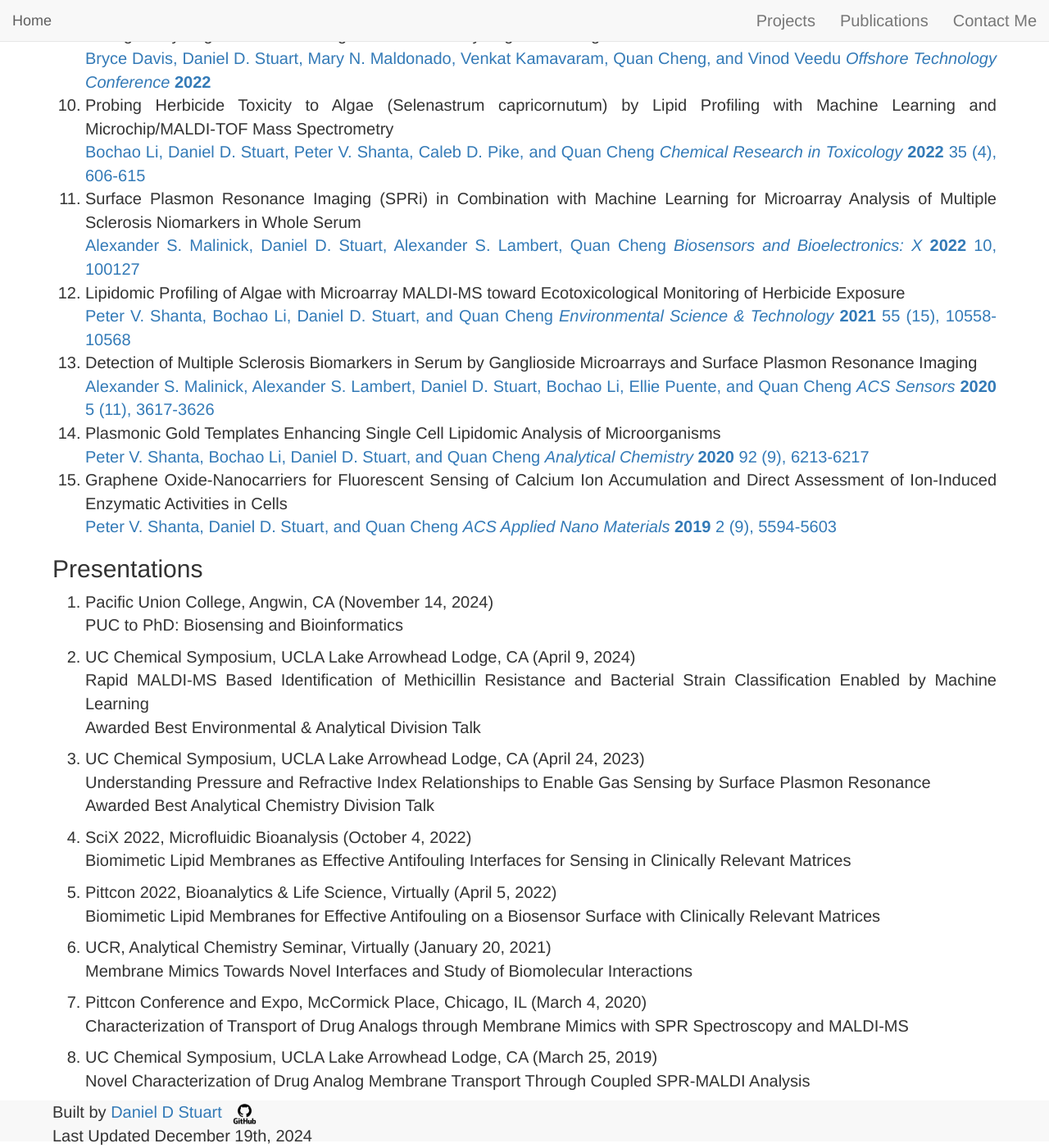
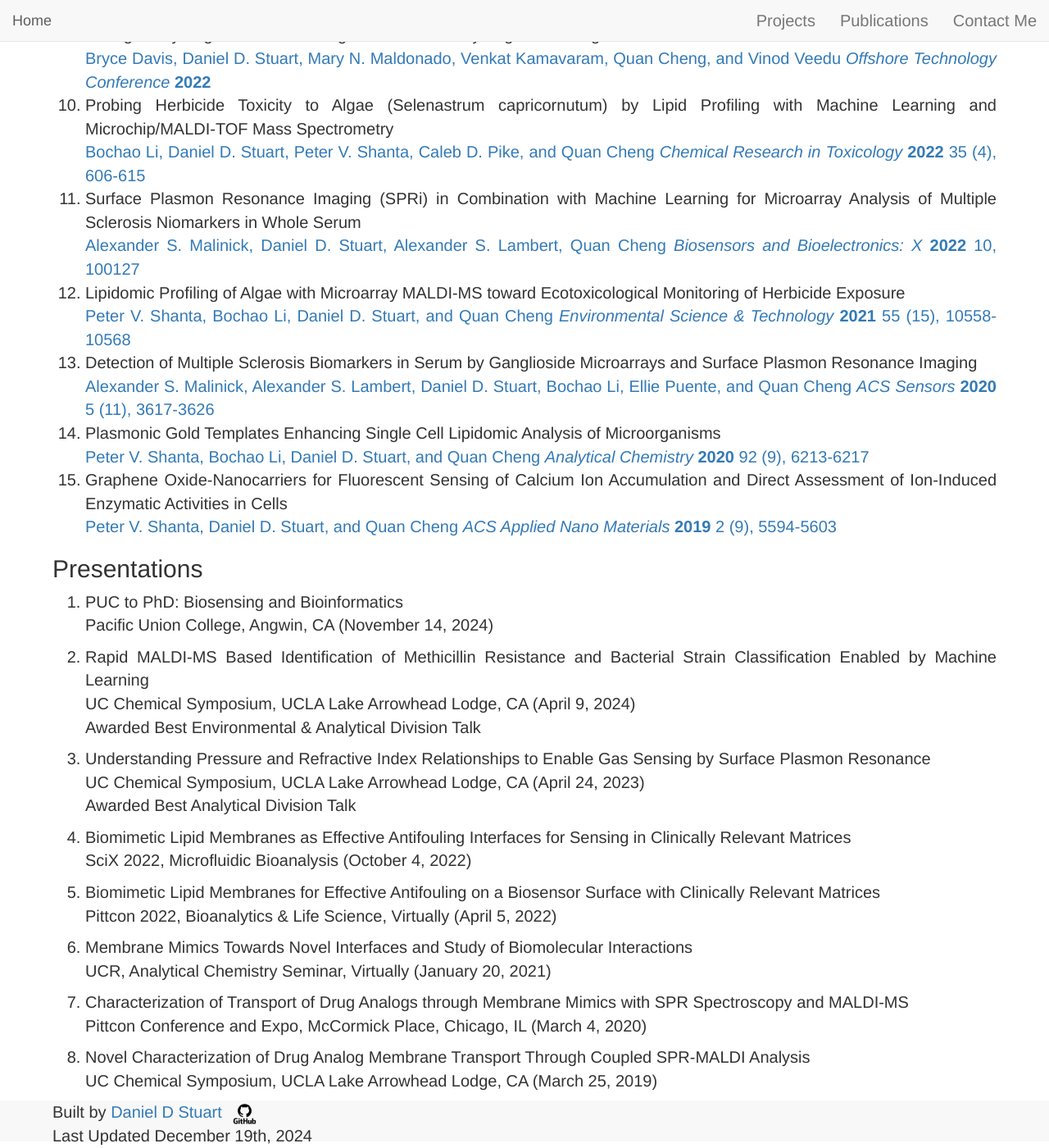
Before and after one commit to danieldstuart/danieldstuart.github.io, a Jekyll site: the page built from publications.markdown, in a window 1280 px wide and 1400 px high, scrolled down 1217 px. Shown: the whole window at 82% size. Built offline with Jekyll 4.4.1, drawn with Linux system fonts in a browser that asks for light colours; nearby versions of some CDN libraries.

Commit message:
Update publications.markdown

```diff
--- a/publications.markdown
+++ b/publications.markdown
@@ -50,30 +50,30 @@ If you are interested in my publications a list is provided below. They can also
 ## Presentations ##
 <div markdown="1" class="list">
 
-1. Pacific Union College, Angwin, CA (November 14, 2024) <br>
-PUC to PhD: Biosensing and Bioinformatics
+1. PUC to PhD: Biosensing and Bioinformatics <br>
+Pacific Union College, Angwin, CA (November 14, 2024)
 
-2. UC Chemical Symposium, UCLA Lake Arrowhead Lodge, CA (April 9, 2024) <br>
-Rapid MALDI-MS Based Identification of Methicillin Resistance and Bacterial Strain Classification Enabled by Machine Learning <br>
+2. Rapid MALDI-MS Based Identification of Methicillin Resistance and Bacterial Strain Classification Enabled by Machine Learning <br>
+UC Chemical Symposium, UCLA Lake Arrowhead Lodge, CA (April 9, 2024) <br>
 Awarded Best Environmental & Analytical Division Talk
 
-3. UC Chemical Symposium, UCLA Lake Arrowhead Lodge, CA (April 24, 2023) <br>
-Understanding Pressure and Refractive Index Relationships to Enable Gas Sensing by Surface Plasmon Resonance <br>
-Awarded Best Analytical Chemistry Division Talk
+3. Understanding Pressure and Refractive Index Relationships to Enable Gas Sensing by Surface Plasmon Resonance <br>
+UC Chemical Symposium, UCLA Lake Arrowhead Lodge, CA (April 24, 2023) <br>
+Awarded Best Analytical Division Talk
 
-4. SciX 2022, Microfluidic Bioanalysis (October 4, 2022)
-Biomimetic Lipid Membranes as Effective Antifouling Interfaces for Sensing in Clinically Relevant Matrices
+4. Biomimetic Lipid Membranes as Effective Antifouling Interfaces for Sensing in Clinically Relevant Matrices <br>
+SciX 2022, Microfluidic Bioanalysis (October 4, 2022)
 
-5. Pittcon 2022, Bioanalytics & Life Science, Virtually (April 5, 2022)
-Biomimetic Lipid Membranes for Effective Antifouling on a Biosensor Surface with Clinically Relevant Matrices
+5. Biomimetic Lipid Membranes for Effective Antifouling on a Biosensor Surface with Clinically Relevant Matrices <br>
+Pittcon 2022, Bioanalytics & Life Science, Virtually (April 5, 2022)
 
-6. UCR, Analytical Chemistry Seminar, Virtually (January 20, 2021)
-Membrane Mimics Towards Novel Interfaces and Study of Biomolecular Interactions
+6. Membrane Mimics Towards Novel Interfaces and Study of Biomolecular Interactions <br>
+UCR, Analytical Chemistry Seminar, Virtually (January 20, 2021)
 
-7. Pittcon Conference and Expo, McCormick Place, Chicago, IL (March 4, 2020)
-Characterization of Transport of Drug Analogs through Membrane Mimics with SPR Spectroscopy and MALDI-MS
+7. Characterization of Transport of Drug Analogs through Membrane Mimics with SPR Spectroscopy and MALDI-MS <br>
+Pittcon Conference and Expo, McCormick Place, Chicago, IL (March 4, 2020)
 
-8. UC Chemical Symposium, UCLA Lake Arrowhead Lodge, CA (March 25, 2019)
-Novel Characterization of Drug Analog Membrane Transport Through Coupled SPR-MALDI Analysis
+8. Novel Characterization of Drug Analog Membrane Transport Through Coupled SPR-MALDI Analysis <br>
+UC Chemical Symposium, UCLA Lake Arrowhead Lodge, CA (March 25, 2019)
 </div>
 </div>
```
